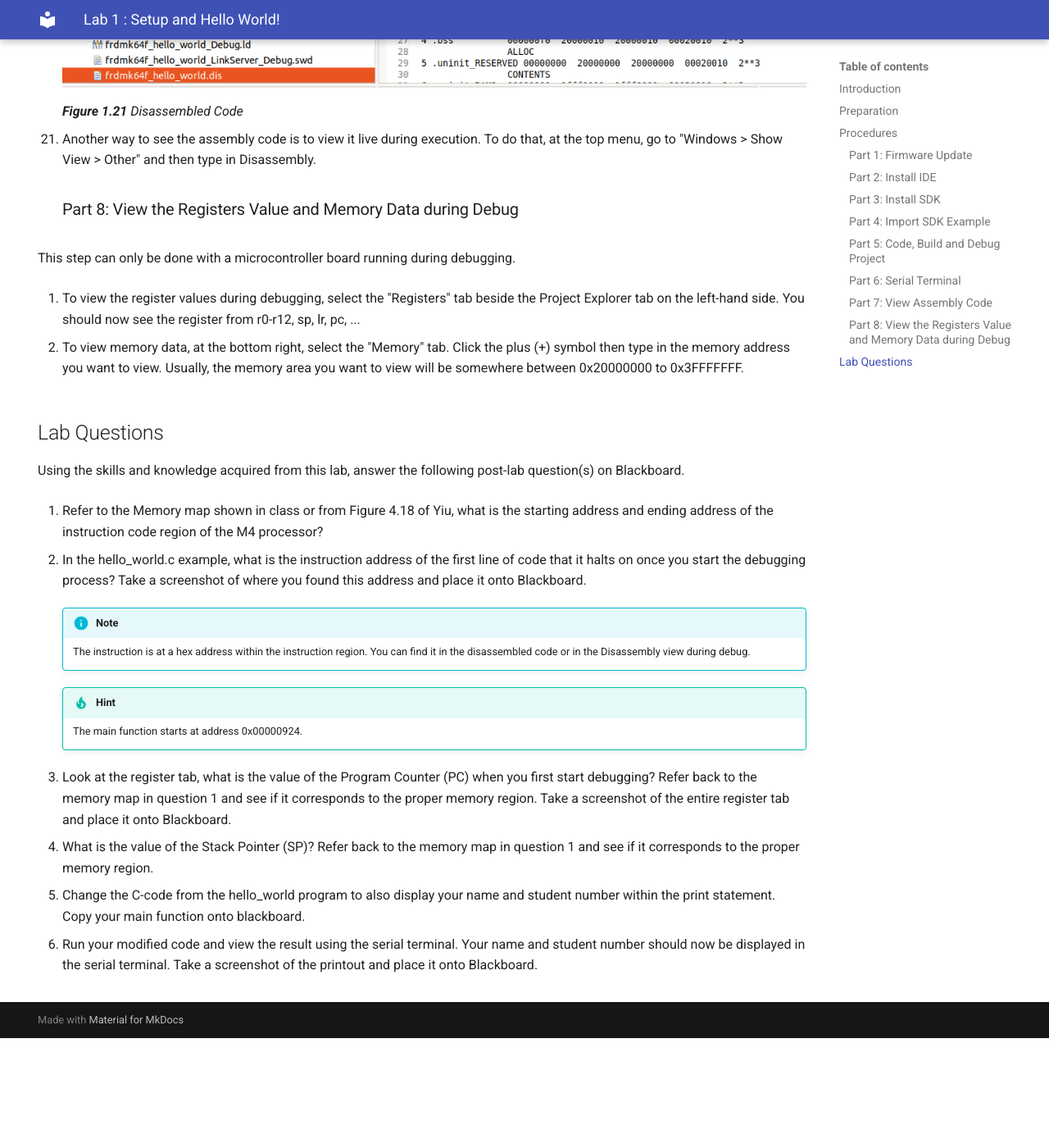
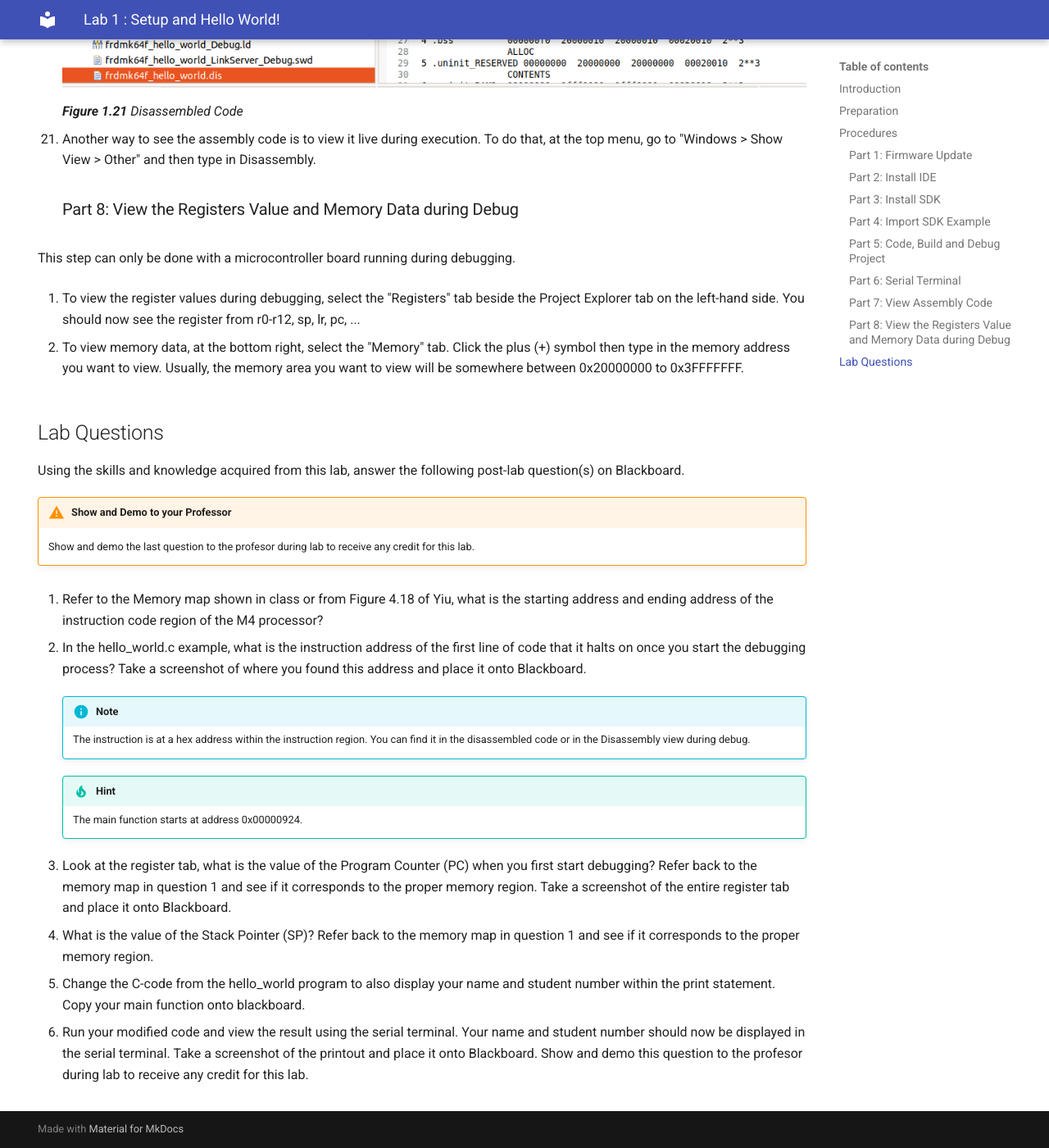
Before and after one commit to Seneca-BSA/Lab-Manual, an MkDocs documentation site: the page built from docs/SEH500/lab1.md, in a window 1280 px wide and 1400 px high, scrolled down 9731 px. Shown: the whole window at 82% size. Built offline with MkDocs 1.6.1 and Material for MkDocs 9.7.7, drawn with Linux system fonts in a browser that asks for light colours; before the commit the page ends 10997 px from its top, so only the background shows below that.

Commit message:
seh500 update

```diff
--- a/docs/SEH500/lab1.md
+++ b/docs/SEH500/lab1.md
@@ -212,6 +212,10 @@ This step can only be done with a microcontroller board running during debugging
 
 Using the skills and knowledge acquired from this lab, answer the following post-lab question(s) on Blackboard.
 
+!!! warning "Show and Demo to your Professor"
+
+    Show and demo the last question to the profesor during lab to receive any credit for this lab.
+
 1. Refer to the Memory map shown in class or from Figure 4.18 of Yiu, what is the starting address and ending address of the instruction code region of the M4 processor?
 
 1. In the hello_world.c example, what is the instruction address of the first line of code that it halts on once you start the debugging process? Take a screenshot of where you found this address and place it onto Blackboard.
@@ -230,4 +234,4 @@ Using the skills and knowledge acquired from this lab, answer the following post
 
 1. Change the C-code from the hello_world program to also display your name and student number within the print statement. Copy your main function onto blackboard.
 
-1. Run your modified code and view the result using the serial terminal. Your name and student number should now be displayed in the serial terminal. Take a screenshot of the printout and place it onto Blackboard.
+1. Run your modified code and view the result using the serial terminal. Your name and student number should now be displayed in the serial terminal. Take a screenshot of the printout and place it onto Blackboard. Show and demo this question to the profesor during lab to receive any credit for this lab.
```
